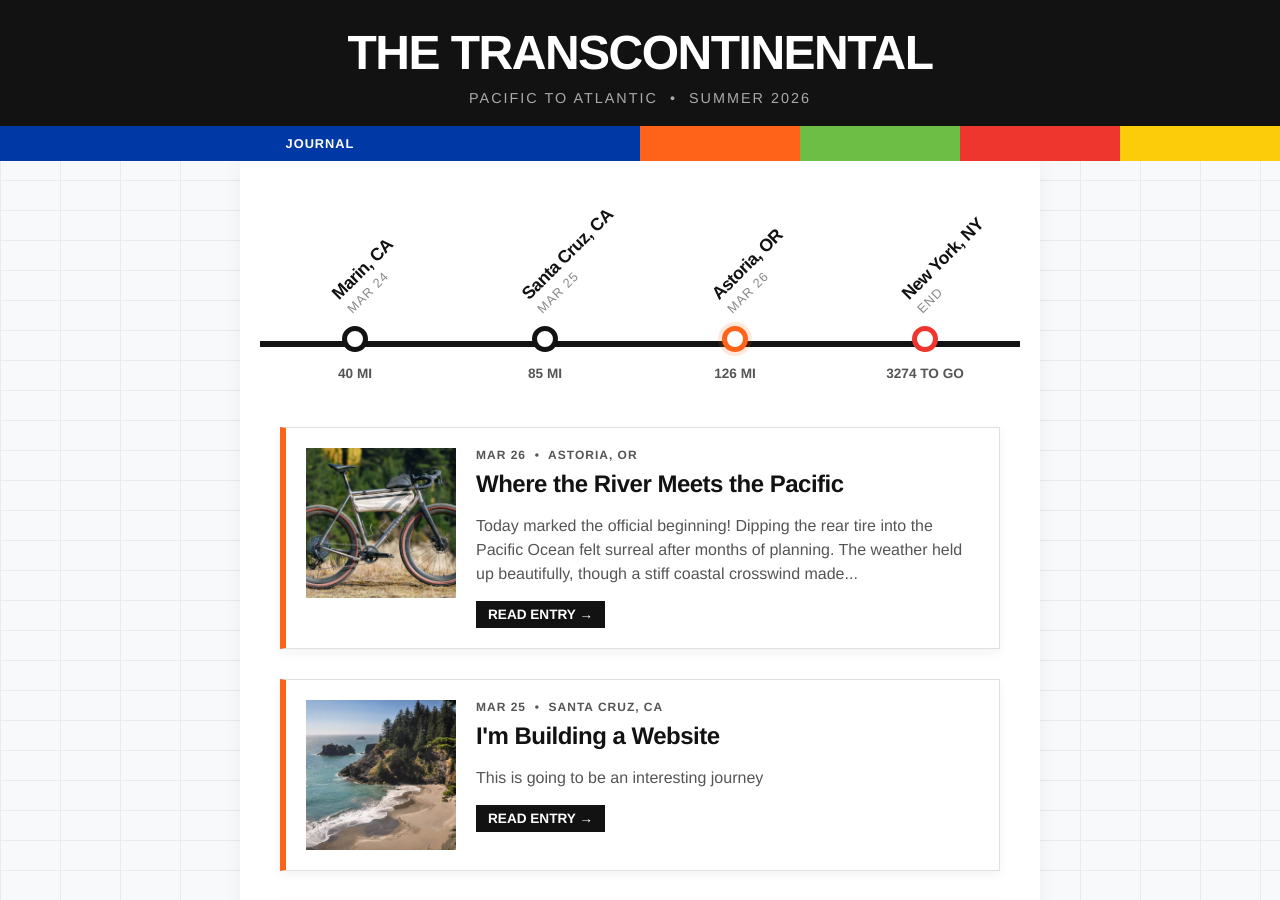
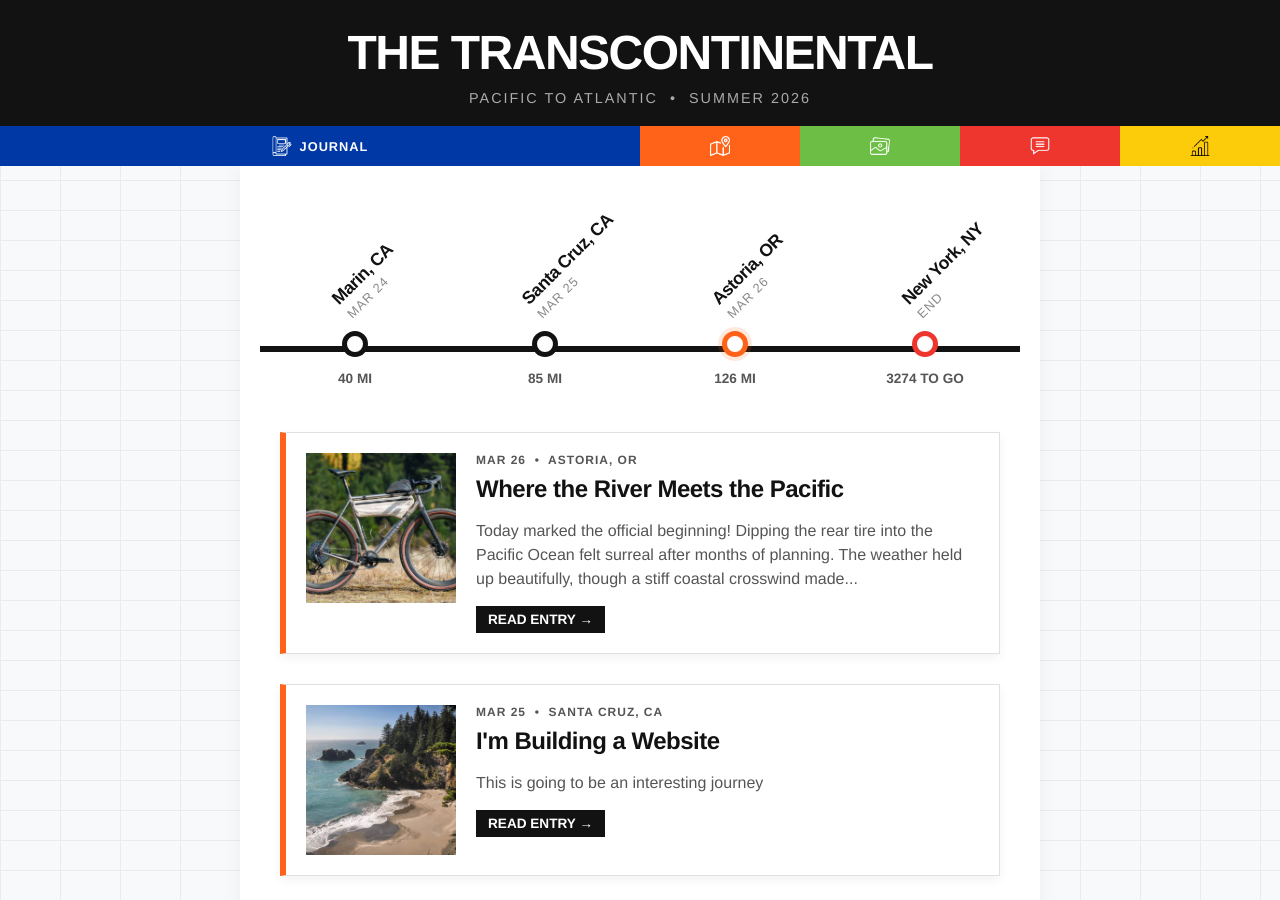
Before and after one commit to mschiller87/bike-tracker, a Jekyll site: the page built from index.html, in a window 1280 px wide and 900 px high. Built offline with Jekyll 4.4.1, drawn with Linux system fonts in a browser that asks for light colours.

Commit message:
Update default.html

```diff
--- a/_layouts/default.html
+++ b/_layouts/default.html
@@ -57,7 +57,7 @@
         .mta-tabs {
             display: flex;
             width: 100%;
-            height: 35px; /* Shrunk down for a sleeker profile */
+            height: 40px; /* Slightly taller to accommodate the icons comfortably */
         }
 
         .mta-tab {
@@ -68,7 +68,7 @@
             text-decoration: none;
             color: white;
             font-weight: bold;
-            font-size: 0.8rem; /* Shrunk the font size to match the sleeker bar */
+            font-size: 0.8rem;
             text-transform: uppercase;
             letter-spacing: 1px;
             overflow: hidden;
@@ -76,11 +76,31 @@
             transition: flex 0.4s cubic-bezier(0.25, 1, 0.5, 1);
         }
 
+        /* ICON CSS */
+        .tab-icon {
+            width: 20px;
+            height: 20px;
+            flex-shrink: 0;
+            object-fit: contain;
+        }
+
+        /* CSS Magic: Turns black icons white for dark tabs! */
+        .tab-blue .tab-icon,
+        .tab-orange .tab-icon,
+        .tab-green .tab-icon,
+        .tab-red .tab-icon {
+            filter: invert(1);
+        }
+        /* Yellow tab text/icon stays black for contrast */
+        .tab-yellow { color: #121212; }
+
+        /* TEXT ANIMATION CSS */
         .mta-tab span {
             opacity: 0;
             max-width: 0;
             white-space: nowrap;
             transition: all 0.4s ease;
+            display: inline-block;
         }
 
         .mta-tab:hover,
@@ -88,11 +108,12 @@
             flex: 4;
         }
 
+        /* Fades text in and adds a margin to separate it from the icon */
         .mta-tab:hover span,
         .mta-tab.active span {
             opacity: 1;
             max-width: 150px;
-            margin: 0 10px;
+            margin-left: 8px;
         }
 
         /* Assigning the 5 exact MTA Route Colors */
@@ -100,7 +121,7 @@
         .tab-orange { background-color: #FF6319; }
         .tab-green  { background-color: #6CBE45; }
         .tab-red    { background-color: #EE352E; }
-        .tab-yellow { background-color: #FCCC0A; color: #121212; }
+        .tab-yellow { background-color: #FCCC0A; }
 
         /* The Content Wrapper */
         .container {
@@ -123,22 +144,27 @@
 
         <nav class="mta-tabs">
             <a href="{{ site.baseurl }}/" class="mta-tab tab-blue {% if page.url == '/' or page.url == '/index.html' %}active{% endif %}">
+                <img src="{{ site.baseurl }}/images/journal.png" class="tab-icon" alt="Journal">
                 <span>Journal</span>
             </a>
 
             <a href="{{ site.baseurl }}/tracker.html" class="mta-tab tab-orange {% if page.url contains 'tracker' %}active{% endif %}">
+                <img src="{{ site.baseurl }}/images/live-map.png" class="tab-icon" alt="Live Map">
                 <span>Live Map</span>
             </a>
 
             <a href="{{ site.baseurl }}/photos.html" class="mta-tab tab-green {% if page.url contains 'photos' %}active{% endif %}">
+                <img src="{{ site.baseurl }}/images/photos.png" class="tab-icon" alt="Photos">
                 <span>Photos</span>
             </a>
 
             <a href="{{ site.baseurl }}/board.html" class="mta-tab tab-red {% if page.url contains 'board' %}active{% endif %}">
+                <img src="{{ site.baseurl }}/images/message-board.png" class="tab-icon" alt="Message Board">
                 <span>Message Board</span>
             </a>
 
             <a href="{{ site.baseurl }}/stats.html" class="mta-tab tab-yellow {% if page.url contains 'stats' %}active{% endif %}">
+                <img src="{{ site.baseurl }}/images/stats.png" class="tab-icon" alt="Stats">
                 <span>Stats</span>
             </a>
         </nav>
```
